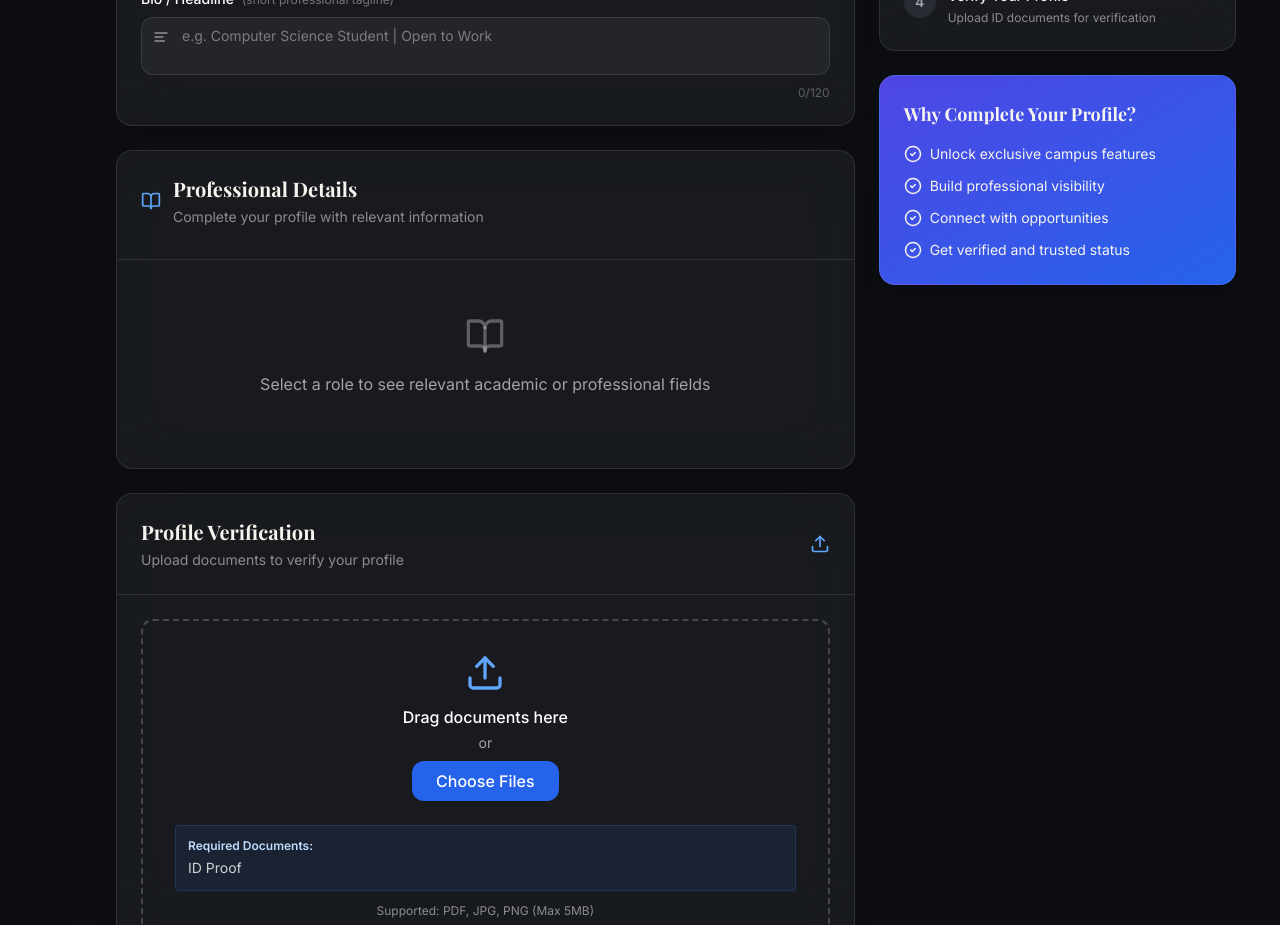
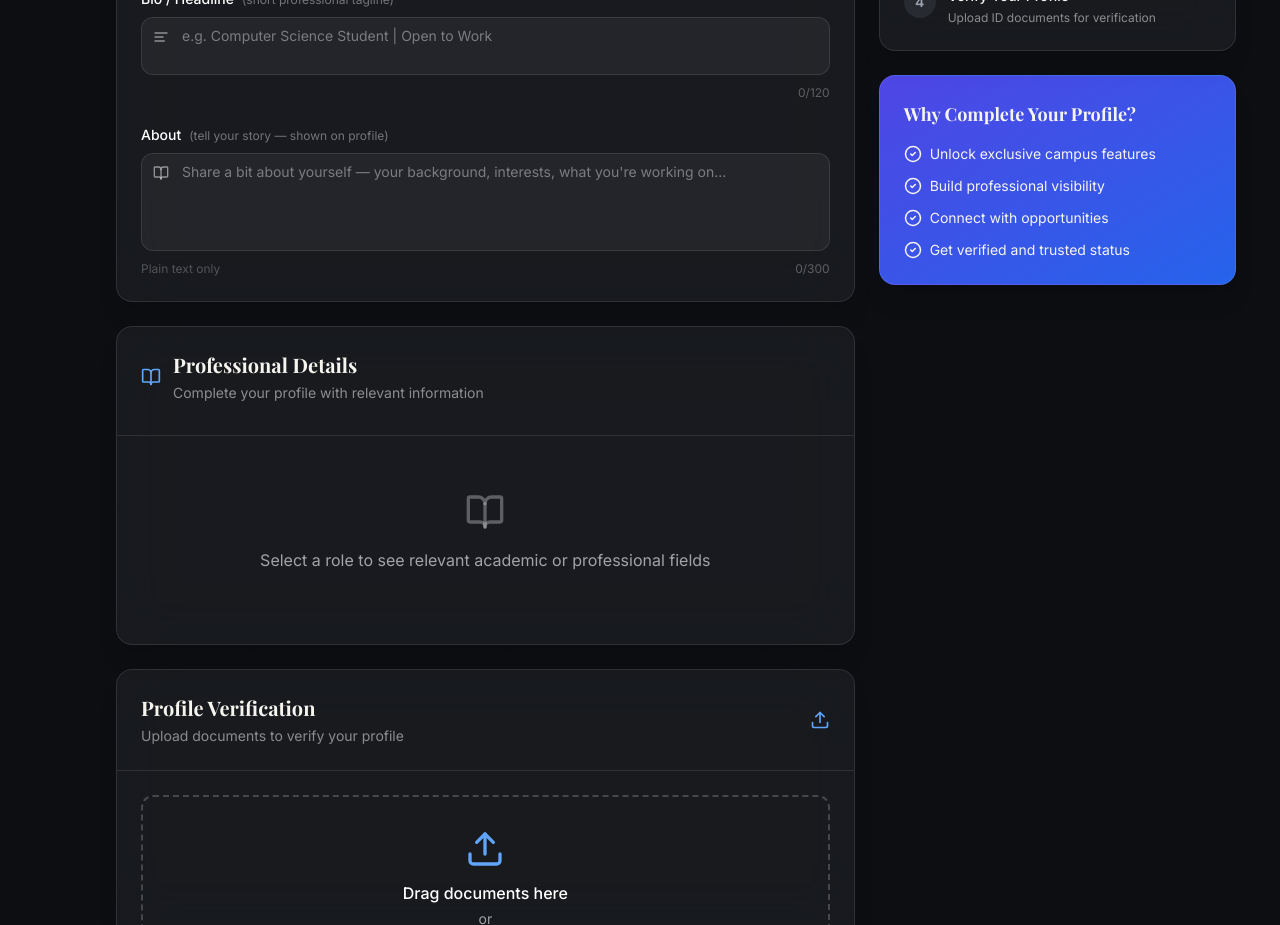
Before and after one commit to yuvraj-hash/KnightCram, a React (Vite) app: page /profile/onboarding in a window 1280 px wide. Shown: the part 1020-1945 px from the top of the page. Built offline with nearby package versions, Linux system fonts and the light colour scheme; the HTML template or start-up script is replaced by a standard one.

Commit message:
feat: About field in BasicInfoForm + remove ProfileStrengthMeter from Settings

```diff
--- a/src/components/profile/BasicInfoForm.tsx
+++ b/src/components/profile/BasicInfoForm.tsx
@@ -2,7 +2,7 @@ import React, { useEffect, useState } from "react";
 import { localStorageService } from "@/lib/localStorageService";
 import { profileValidation } from "@/lib/validationService";
 import { toast } from "sonner";
-import { Mail, Phone, AtSign, User, CheckCircle, AlertCircle, MapPin, Users, AlignLeft } from "lucide-react";
+import { Mail, Phone, AtSign, User, CheckCircle, AlertCircle, MapPin, Users, AlignLeft, BookOpen } from "lucide-react";
 
 interface BasicInfoFormProps {
   profile: any;
@@ -19,6 +19,7 @@ const BasicInfoForm: React.FC<BasicInfoFormProps> = ({ profile, onSave, middleAc
   const [gender, setGender] = useState(profile.gender || "");
   const [location, setLocation] = useState(profile.location || "");
   const [bio, setBio] = useState(profile.bio || "");
+  const [about, setAbout] = useState(profile.about || "");
 
   const [avail, setAvail] = useState<string | null>(null);
   const [errors, setErrors] = useState<Record<string, string>>({});
@@ -33,6 +34,7 @@ const BasicInfoForm: React.FC<BasicInfoFormProps> = ({ profile, onSave, middleAc
     setGender(profile.gender || "");
     setLocation(profile.location || "");
     setBio(profile.bio || "");
+    setAbout(profile.about || "");
   }, [profile]);
 
   useEffect(() => {
@@ -86,6 +88,7 @@ const BasicInfoForm: React.FC<BasicInfoFormProps> = ({ profile, onSave, middleAc
       gender,
       location,
       bio,
+      about,
     };
 
     try {
@@ -112,6 +115,7 @@ const BasicInfoForm: React.FC<BasicInfoFormProps> = ({ profile, onSave, middleAc
     setGender(profile.gender || "");
     setLocation(profile.location || "");
     setBio(profile.bio || "");
+    setAbout(profile.about || "");
     setErrors({});
     setFocusedField(null);
     toast.info("Changes discarded");
@@ -302,6 +306,35 @@ const BasicInfoForm: React.FC<BasicInfoFormProps> = ({ profile, onSave, middleAc
           </div>
         </div>
 
+        {/* About */}
+        <div className="w-full">
+          <label className="text-sm font-medium text-white block mb-2">
+            About
+            <span className="text-white/40 font-normal ml-2 text-xs">(tell your story — shown on profile)</span>
+          </label>
+          <div className="relative">
+            <BookOpen className="absolute left-3 top-3 text-white/50" size={16} />
+            <textarea
+              placeholder="Share a bit about yourself — your background, interests, what you're working on..."
+              value={about}
+              maxLength={300}
+              rows={4}
+              onFocus={() => setFocusedField("about")}
+              onChange={(e) => {
+                // Hard-enforce maxLength in case browser doesn't on paste
+                if (e.target.value.length <= 300) setAbout(e.target.value);
+              }}
+              className="w-full pl-10 pr-3 py-2 text-sm rounded-lg bg-white/5 border border-white/10 text-white placeholder-white/40 focus:outline-none focus:border-blue-500 transition resize-none"
+            />
+          </div>
+          <div className={`flex justify-between mt-1 text-xs`}>
+            <span className="text-white/25">Plain text only</span>
+            <span className={about.length >= 300 ? "text-red-400" : about.length >= 250 ? "text-yellow-400" : "text-white/30"}>
+              {about.length}/300
+            </span>
+          </div>
+        </div>
+
         {/* Action Buttons */}
         {(focusedField || alwaysShowActions) && (
           <div className="flex items-center justify-end gap-2 pt-4 border-t border-white/10">
--- a/src/lib/localStorageService.ts
+++ b/src/lib/localStorageService.ts
@@ -10,6 +10,7 @@ export interface UserProfile {
   email?: string;
   phone?: string;
   bio?: string;        // Bio / Headline (new)
+  about?: string;      // About / Long description (new)
   gender?: string;
   location?: string;
 
--- a/src/lib/profileService.ts
+++ b/src/lib/profileService.ts
@@ -7,6 +7,7 @@ export interface Profile {
   email?: string;
   phone?: string;
   bio?: string;          // Bio / Headline
+  about?: string;        // About / Long description
   gender?: string;
   location?: string;
   roles?: string[];
@@ -50,6 +51,7 @@ const defaultProfile: Profile = {
   email: "",
   phone: "",
   bio: "",
+  about: "",
   gender: "",
   location: "",
   roles: [],
--- a/src/pages/ProfileView.tsx
+++ b/src/pages/ProfileView.tsx
@@ -140,17 +140,22 @@ const ProfileView = () => {
                   Edit Profile
                 </button>
               </div>
-              {/* Bio / Headline */}
+              {/* Bio / Headline tagline */}
               {profile.bio && (
                 <p className="text-sm font-medium text-blue-300 mb-2 italic">"{profile.bio}"</p>
               )}
-              <p className="text-sm text-white/80 leading-relaxed whitespace-pre-wrap">
-                {profile.college
-                  ? `${profile.college} student passionate about learning and growth.`
-                  : profile.company
-                    ? `${profile.designation || "Professional"} at ${profile.company}.`
-                    : "Write a short bio to introduce yourself to the community."}
-              </p>
+              {/* About — long description */}
+              {profile.about ? (
+                <p className="text-sm text-white/80 leading-relaxed whitespace-pre-wrap">{profile.about}</p>
+              ) : (
+                <p className="text-sm text-white/50 leading-relaxed italic">
+                  {profile.college
+                    ? `${profile.college} student passionate about learning and growth.`
+                    : profile.company
+                      ? `${profile.designation || "Professional"} at ${profile.company}.`
+                      : "Add an \"About\" section in Settings › Profile to tell your story."}
+                </p>
+              )}
             </div>
 
             {/* Tabs */}
--- a/src/pages/Settings.tsx
+++ b/src/pages/Settings.tsx
@@ -50,7 +50,6 @@ import RoleSelector from "@/components/profile/RoleSelector";
 import BasicInfoForm from "@/components/profile/BasicInfoForm";
 import AcademicInfoForm from "@/components/profile/AcademicInfoForm";
 import VerificationUploader from "@/components/profile/VerificationUploader";
-import ProfileStrengthMeter from "@/components/profile/ProfileStrengthMeter";
 
 // --- Types ---
 
@@ -160,9 +159,6 @@ export default function Settings() {
                         <p className="text-green-300 text-sm">All changes saved successfully!</p>
                     </div>
                 )}
-
-                {/* Profile Strength — compact bar at top */}
-                <ProfileStrengthMeter profile={profile} />
 
                 {/* Forms — full width, no inner grid splitting */}
                 <div className="space-y-6">
```
